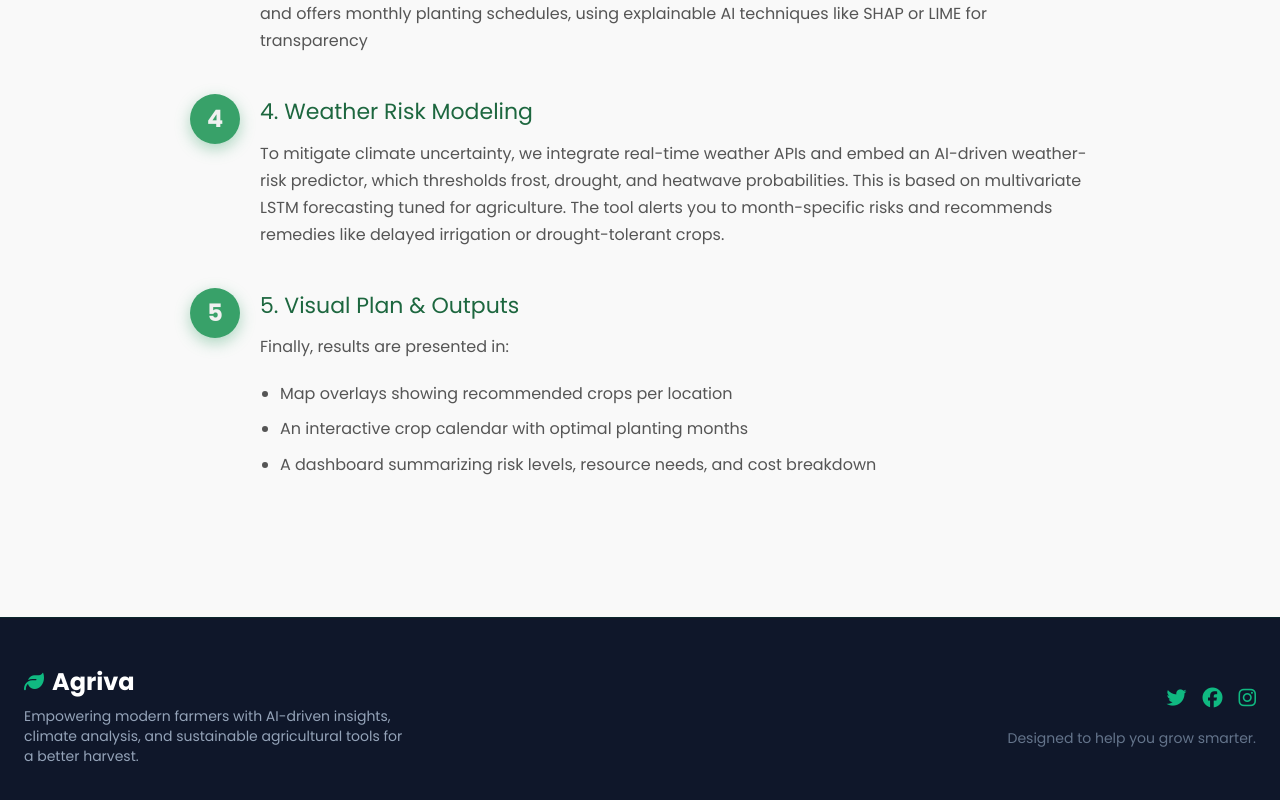
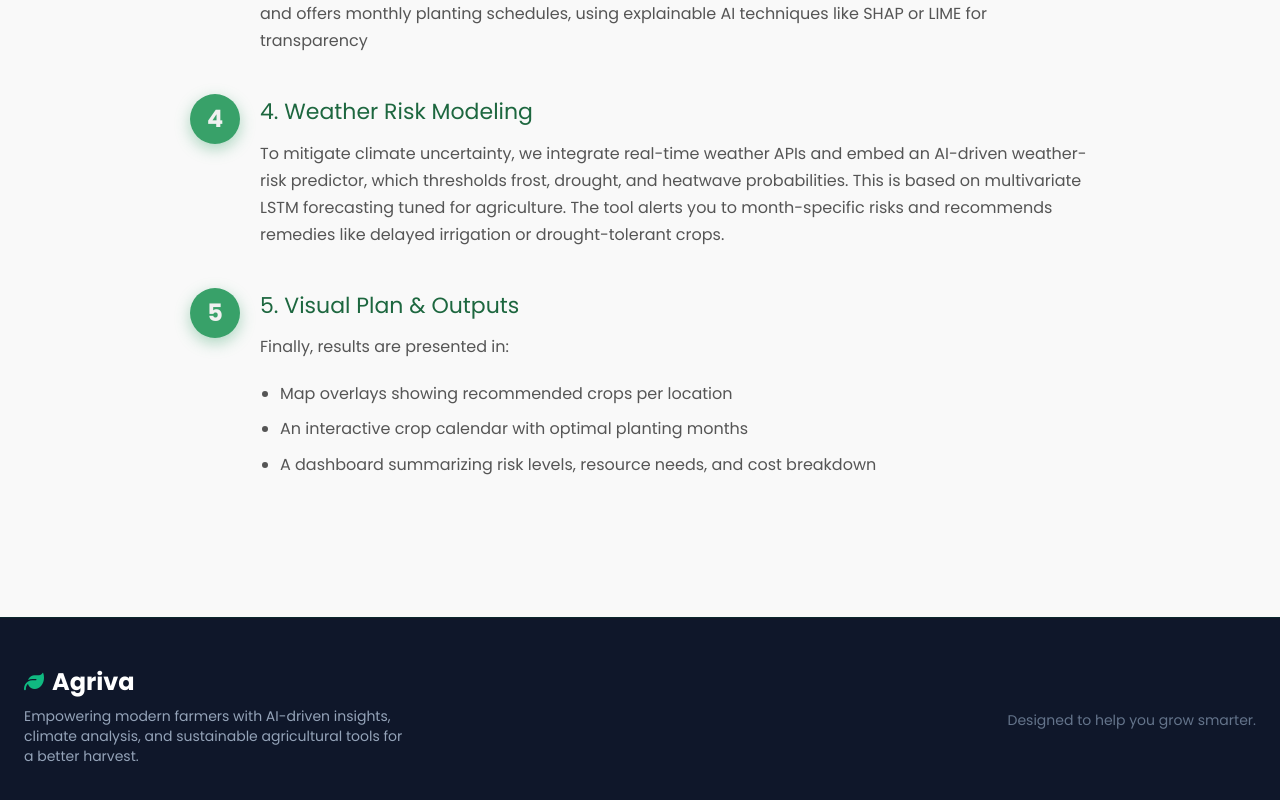
Before and after one commit to Archisman18/Agriva, a React (Vite) app in the folder frontend/: page / in a window 1280 px wide. Shown: the part 2868-3668 px from the top of the page. Built offline with nearby package versions, Linux system fonts and the light colour scheme.

Commit message:
Update Footer.tsx

```diff
--- a/frontend/src/components/Footer.tsx
+++ b/frontend/src/components/Footer.tsx
@@ -13,12 +13,7 @@ export default function Footer() {
         </div>
 
         <div className="flex flex-col items-center md:items-end gap-4">
-          <div className="flex gap-4 text-emerald-500">
-            <a href="#" className="hover:text-emerald-400 transition-colors"><i className="fa-brands fa-twitter text-xl"></i></a>
-            <a href="#" className="hover:text-emerald-400 transition-colors"><i className="fa-brands fa-facebook text-xl"></i></a>
-            <a href="#" className="hover:text-emerald-400 transition-colors"><i className="fa-brands fa-instagram text-xl"></i></a>
-          </div>
-          <p className="text-sm text-slate-500">
+          <p className="text-sm text-slate-500 mt-2">
             Designed to help you grow smarter.
           </p>
         </div>
```
